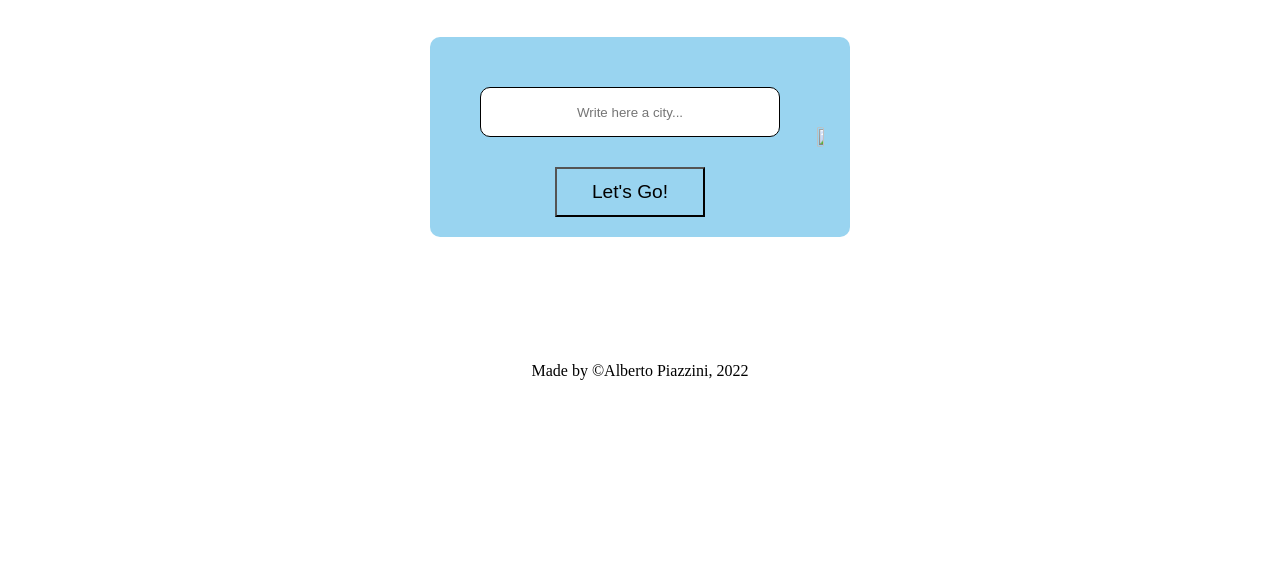
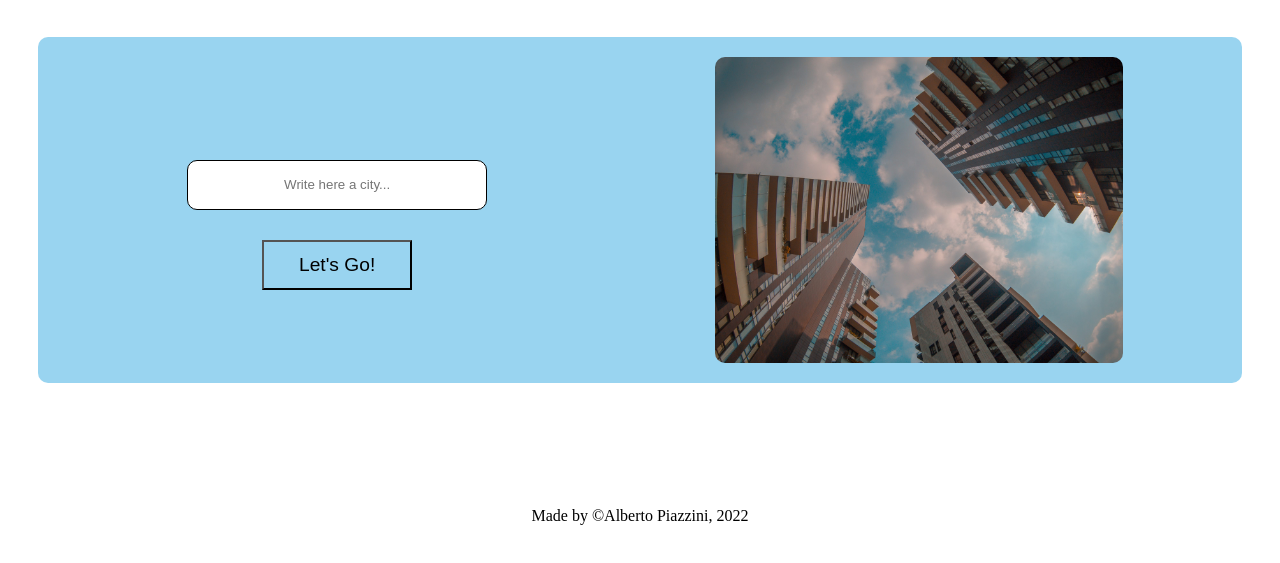
Before and after one commit to albertopiazzini/city-score-application, a plain HTML site: page index.html in a window 1280 px wide. Shown: the part 95-658 px from the top of the page. Drawn offline with Linux system fonts and the light colour scheme; the site is published under a folder, as on GitHub Pages, so addresses that start at the root find nothing.

Commit message:
last changes

```diff
--- a/index.html
+++ b/index.html
@@ -24,7 +24,7 @@
           />
           <button type="submit" id="btn">Let's Go!</button>
         </div>
-        <img src="/assets/img/city.jpeg" alt="" class="photo" />
+        <img src="img/city.jpeg" alt="" class="photo" />
       </div>
       <h2 class="title"></h2>
       <div class="summary"></div>
```
Also changed, not shown: img/city.jpeg (renamed from assets/img/city.jpeg), 4 other files.
